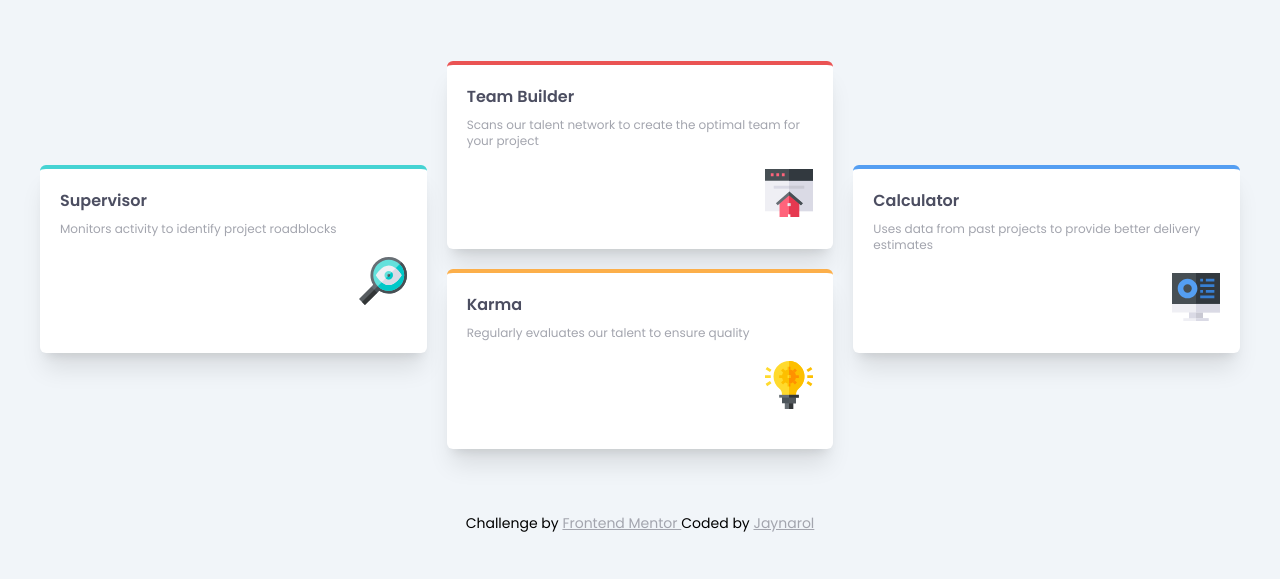
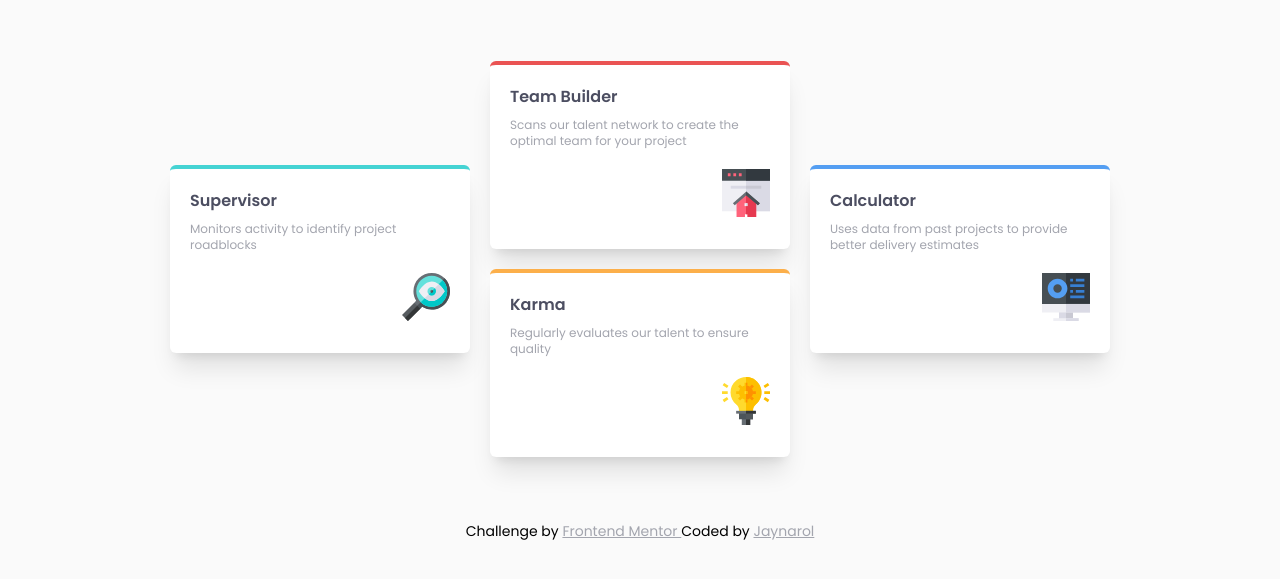
Before and after one commit to Jaynarol/frontendmentor-four-card-feature-section, a website: page src/index.html in a window 1280 px wide. Shown: the part 207-786 px from the top of the page. Drawn offline with Linux system fonts and the light colour scheme.

Commit message:
improved style

```diff
--- a/src/index.html
+++ b/src/index.html
@@ -19,25 +19,25 @@
     <link rel="stylesheet" href="./style.css" />
   </head>
   <body
-    class="font-poppins flex min-h-screen items-center justify-center bg-slate-100 px-10 py-20"
+    class="flex min-h-screen items-center justify-center bg-rear px-10 py-20 font-poppins"
   >
     <div class="flex flex-col items-center">
       <header class="max-w-md text-center">
         <h1 class="text-2xl font-extralight">Reliable, efficient delivery</h1>
-        <h2 class="text-primary text-2xl font-semibold">
+        <h2 class="text-2xl font-semibold text-primary">
           Powered by Technology
         </h2>
-        <p class="text-secondary mt-5 text-sm">
+        <p class="mt-5 text-sm text-secondary">
           Our Artificial Intelligence powered tools use millions of project data
           points to ensure that your project is successful
         </p>
       </header>
-      <main class="grid gap-5 py-16 md:grid-cols-3">
+      <main class="grid gap-5 py-16 md:grid-cols-[repeat(3,300px)]">
         <div
-          class="border-boxcyan flex flex-col gap-2 rounded-md border-t-4 bg-white p-5 shadow-xl duration-200 hover:scale-105 md:row-[2/span_2]"
+          class="flex flex-col gap-2 rounded-md border-t-4 border-boxcyan bg-white p-5 shadow-xl duration-200 hover:scale-105 md:row-[2/span_2]"
         >
-          <h3 class="text-primary font-semibold">Supervisor</h3>
-          <p class="text-secondary text-xs">
+          <h3 class="font-semibold text-primary">Supervisor</h3>
+          <p class="text-xs text-secondary">
             Monitors activity to identify project roadblocks
           </p>
           <img
@@ -47,10 +47,10 @@
           />
         </div>
         <div
-          class="border-boxred flex flex-col gap-2 rounded-md border-t-4 bg-white p-5 shadow-xl duration-200 hover:scale-105 md:row-[1/span_2]"
+          class="flex flex-col gap-2 rounded-md border-t-4 border-boxred bg-white p-5 shadow-xl duration-200 hover:scale-105 md:row-[1/span_2]"
         >
-          <h3 class="text-primary font-semibold">Team Builder</h3>
-          <p class="text-secondary text-xs">
+          <h3 class="font-semibold text-primary">Team Builder</h3>
+          <p class="text-xs text-secondary">
             Scans our talent network to create the optimal team for your project
           </p>
           <img
@@ -60,10 +60,10 @@
           />
         </div>
         <div
-          class="border-boxorange flex flex-col gap-2 rounded-md border-t-4 bg-white p-5 shadow-xl duration-200 hover:scale-105 md:row-[3/span_2]"
+          class="flex flex-col gap-2 rounded-md border-t-4 border-boxorange bg-white p-5 shadow-xl duration-200 hover:scale-105 md:row-[3/span_2]"
         >
-          <h3 class="text-primary font-semibold">Karma</h3>
-          <p class="text-secondary text-xs">
+          <h3 class="font-semibold text-primary">Karma</h3>
+          <p class="text-xs text-secondary">
             Regularly evaluates our talent to ensure quality
           </p>
           <img
@@ -73,10 +73,10 @@
           />
         </div>
         <div
-          class="border-boxblue flex flex-col gap-2 rounded-md border-t-4 bg-white p-5 shadow-xl duration-200 hover:scale-105 md:row-[2/span_2]"
+          class="flex flex-col gap-2 rounded-md border-t-4 border-boxblue bg-white p-5 shadow-xl duration-200 hover:scale-105 md:row-[2/span_2]"
         >
-          <h3 class="text-primary font-semibold">Calculator</h3>
-          <p class="text-secondary text-xs">
+          <h3 class="font-semibold text-primary">Calculator</h3>
+          <p class="text-xs text-secondary">
             Uses data from past projects to provide better delivery estimates
           </p>
           <img
```
Also changed, not shown: src/style.css.
